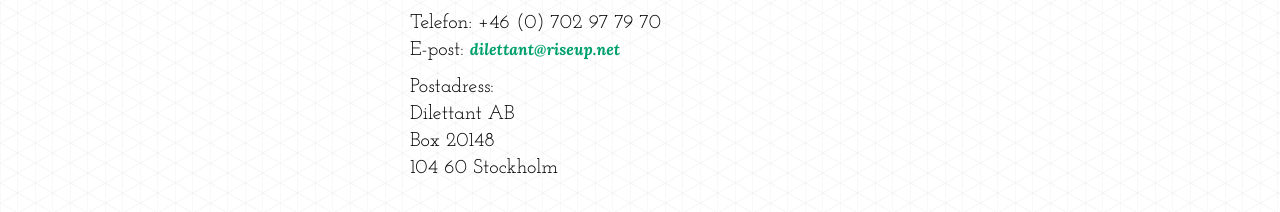
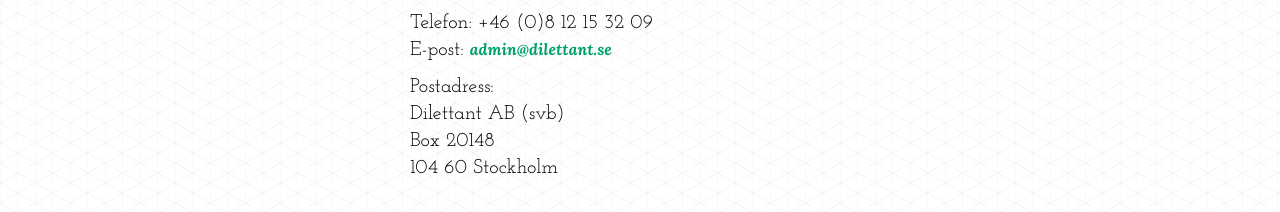
Before and after one commit to dilettant/allmannakontoret, a Jekyll site: the page built from kontakt.md, in a window 1280 px wide. Shown: the part 597-809 px from the top of the page. Built offline with Jekyll 4.4.1, drawn with Linux system fonts in a browser that asks for light colours; comment, search, counter and statistics services are not loaded.

Commit message:
Update kontakt.md

```diff
--- a/kontakt.md
+++ b/kontakt.md
@@ -8,10 +8,13 @@
 pics: [contact1.png, contact2.png]
 ---
 
-Telefon&#58; +46 (0) 702 97 79 70
-E-post&#58; <dilettant@riseup.net>
+Telefon&#58; +46 (0)8 12 15 32 09
+E-post&#58; <SCRIPT TYPE="text/javascript"><!--
+emailE='dilettant.se'
+emailE=('admin' + '@' + emailE)
+document.write('<A href="mailto:' + emailE + '">' + emailE + '</a>')//--> </script><NOSCRIPT>*För att se e-postadressen måste du tillåta JavaScript.*</NOSCRIPT>
 
 Postadress:
-Dilettant AB
+Dilettant AB (svb)
 Box 20148
 104 60 Stockholm
```
